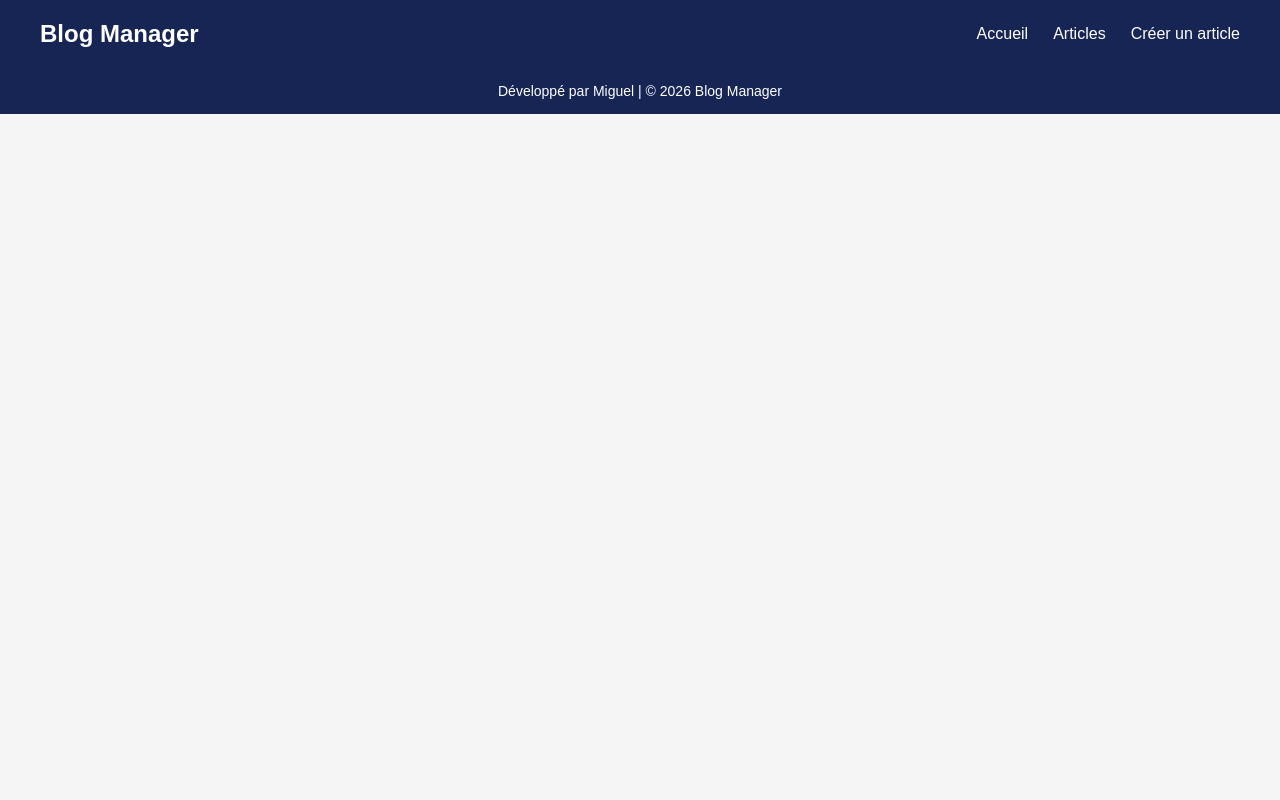
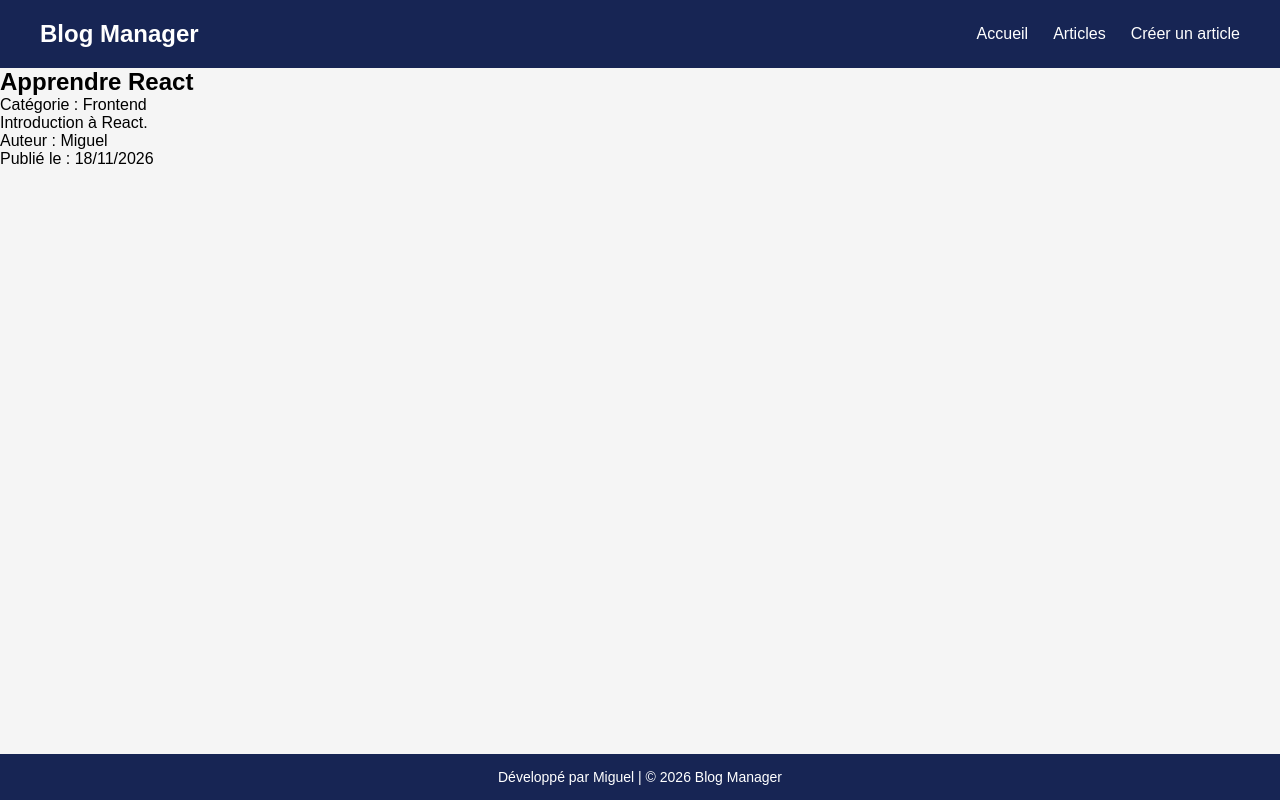
Before and after one commit to kouleu-miguel/Projet_React, a React (Vite) app in the folder blog-manager/: page /articles/1 in a window 1280 px wide. Built offline with nearby package versions, Linux system fonts and the light colour scheme.

Commit message:
articledetails

```diff
--- a/blog-manager/src/App.tsx
+++ b/blog-manager/src/App.tsx
@@ -5,6 +5,7 @@ import Footer from "./components/Footer";
 
 import HomePage from "./pages/HomePage";
 import ArticlesPage from "./pages/ArticlesPage";
+import ArticleDetailPage from "./pages/ArticleDetailPage";
 
 export default function App() {
   return (
@@ -15,6 +16,11 @@ export default function App() {
         <Route path="/" element={<HomePage />} />
 
         <Route path="/articles" element={<ArticlesPage />} />
+
+        <Route
+          path="/articles/:id"
+          element={<ArticleDetailPage />}
+        />
       </Routes>
 
       <Footer />
--- a/blog-manager/src/components/ArticleCard.tsx
+++ b/blog-manager/src/components/ArticleCard.tsx
@@ -1,10 +1,17 @@
+
+import { Link } from "react-router-dom";
 import type { Article } from "../types/article";
 
-interface ArticleCardProps{
-    article : Article
+interface ArticleCardProps {
+  article: Article;
 }
-export default function ArticleCard ({article}: ArticleCardProps){
-    return(
+
+function ArticleCard({ article }: ArticleCardProps) {
+  return (
+    <Link
+      to={`/articles/${article.id}`}
+      className="article-card-link"
+    >
       <article className="article-card">
         <h2>{article.title}</h2>
 
@@ -19,7 +26,8 @@ export default function ArticleCard ({article}: ArticleCardProps){
           {new Date(article.createdAt).toLocaleDateString("fr-FR")}
         </p>
       </article>
+    </Link>
+  );
+}
 
-    )
-
-}
+export default ArticleCard;
--- a/blog-manager/src/index.css
+++ b/blog-manager/src/index.css
@@ -89,3 +89,9 @@ body {
   margin-top: 25px;
   margin: 5px 20px;
 }
+
+.article-card-link {
+  text-decoration: none;
+  color: inherit;
+  display: block;
+}
--- /dev/null
+++ b/blog-manager/src/pages/ArticleDetailPage.tsx
@@ -0,0 +1,29 @@
+import { useParams } from "react-router-dom";
+import { articles } from "../types/article";
+
+export default function ArticleDetailPage() {
+  const { id } = useParams();
+
+  const article = articles.find((article) => article.id === id);
+
+  if (!article) {
+    return <p>Article introuvable.</p>;
+  }
+
+  return (
+    <main className="article-detail">
+      <h2>{article.title}</h2>
+
+      <p>Catégorie : {article.category}</p>
+
+      <p>{article.content}</p>
+
+      <p>Auteur : {article.author}</p>
+
+      <p>
+        Publié le :{" "}
+        {new Date(article.createdAt).toLocaleDateString("fr-FR")}
+      </p>
+    </main>
+  );
+}
```
Lines whose indentation alone changed are shown as unchanged.
